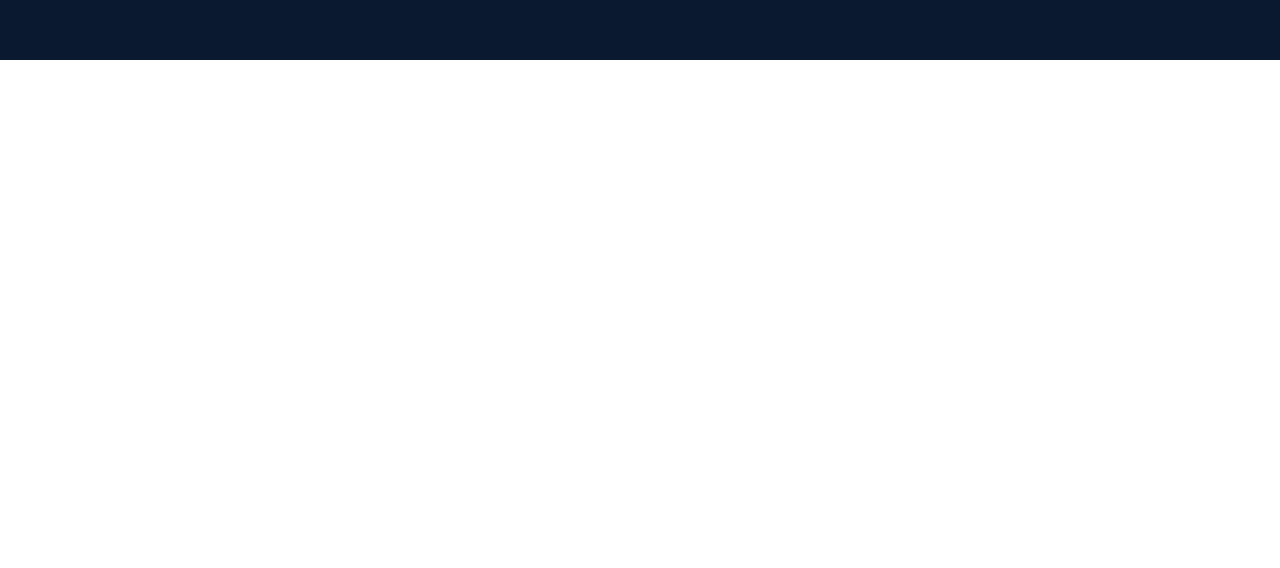
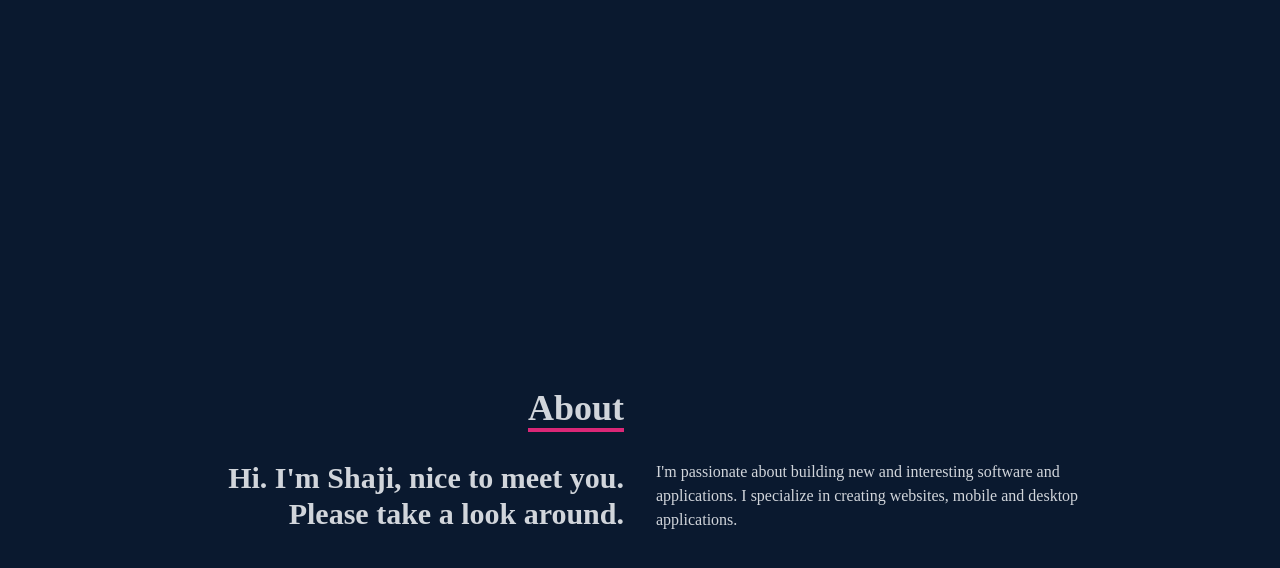
Before and after one commit to Shaji-Mohammed/Portfolio, a React (Create React App) app: page / in a window 1280 px wide. Shown: the part 740-1308 px from the top of the page. Before the commit the page ends 800 px from the top, so only its background shows below. Built offline with nearby package versions, Linux system fonts and the light colour scheme.

Commit message:
completed About me page

```diff
--- a/src/App.js
+++ b/src/App.js
@@ -1,3 +1,4 @@
+import About from "./components/About";
 import Home from "./components/Home";
 import Navbar from "./components/Navbar";
 
@@ -6,6 +7,7 @@
     <div>
       <Navbar />
       <Home />
+      <About />
     </div>
   );
 }
--- a/src/components/About.jsx
+++ b/src/components/About.jsx
@@ -0,0 +1,32 @@
+import React from "react";
+
+const About = () => {
+  return (
+    <div name="about" className="w-full h-screen bg-[#0a192f] text-gray-300">
+      <div className="flex flex-col justify-center items-center w-full h-full">
+        <div className="max-w-[1000px] w-full  grid grid-cols-2 gap-8">
+          <div className="sm:text-right pb-8 pl-4 ">
+            <p className="text-4xl font-bold inline border-b-4 border-pink-600">
+              About
+            </p>
+          </div>
+          <div></div>
+        </div>
+        <div className="max-w-[1000px] w-full  grid sm:grid-cols-2 gap-8 px-4">
+          <div className="sm:text-right text-3xl font-bold">
+            <p>Hi. I'm Shaji, nice to meet you. Please take a look around.</p>
+          </div>
+          <div>
+            <p>
+              I'm passionate about building new and interesting software and
+              applications. I specialize in creating websites, mobile and
+              desktop applications.
+            </p>
+          </div>
+        </div>
+      </div>
+    </div>
+  );
+};
+
+export default About;
--- a/src/components/Home.jsx
+++ b/src/components/Home.jsx
@@ -3,7 +3,7 @@
 
 const Home = () => {
   return (
-    <div name="Home" className="w-full h-screen bg-[#0a192f]">
+    <div name="home" className="w-full h-screen bg-[#0a192f]">
       {/* Container */}
       <div className="max-w-[1000px] mx-auto px-8 flex flex-col justify-center h-full">
         <p className="text-pink-600"> Hi, my name is</p>
```
Also changed, not shown: public/index.html (+4 -25 lines), src/components/Navbar.jsx (+1 -7 lines).
